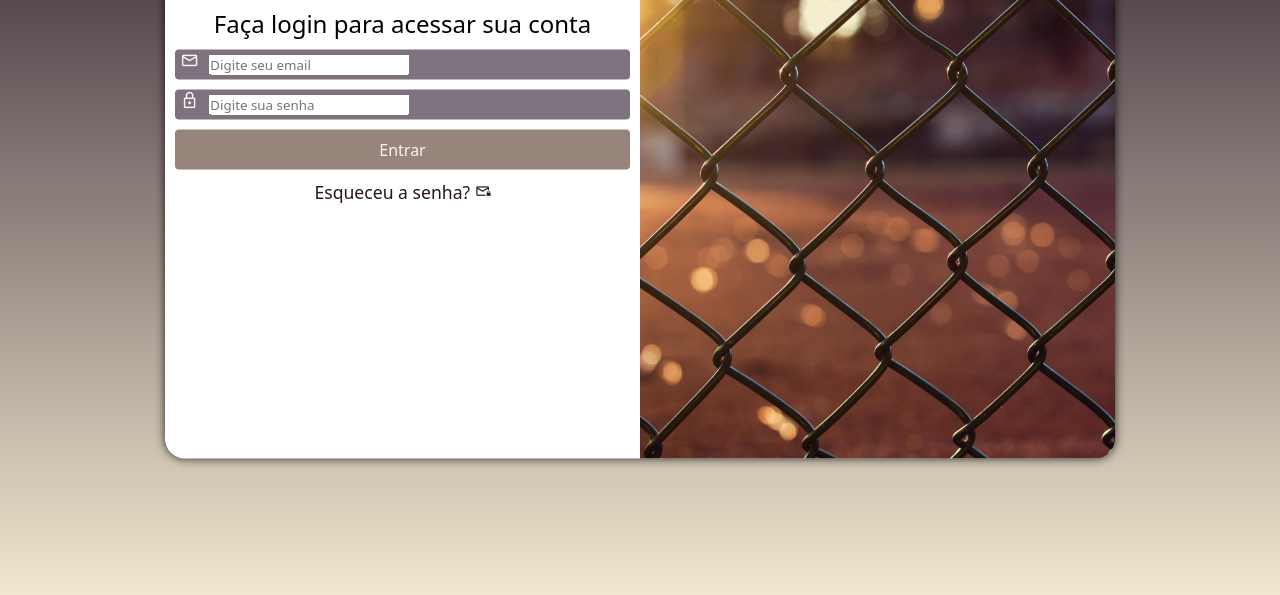
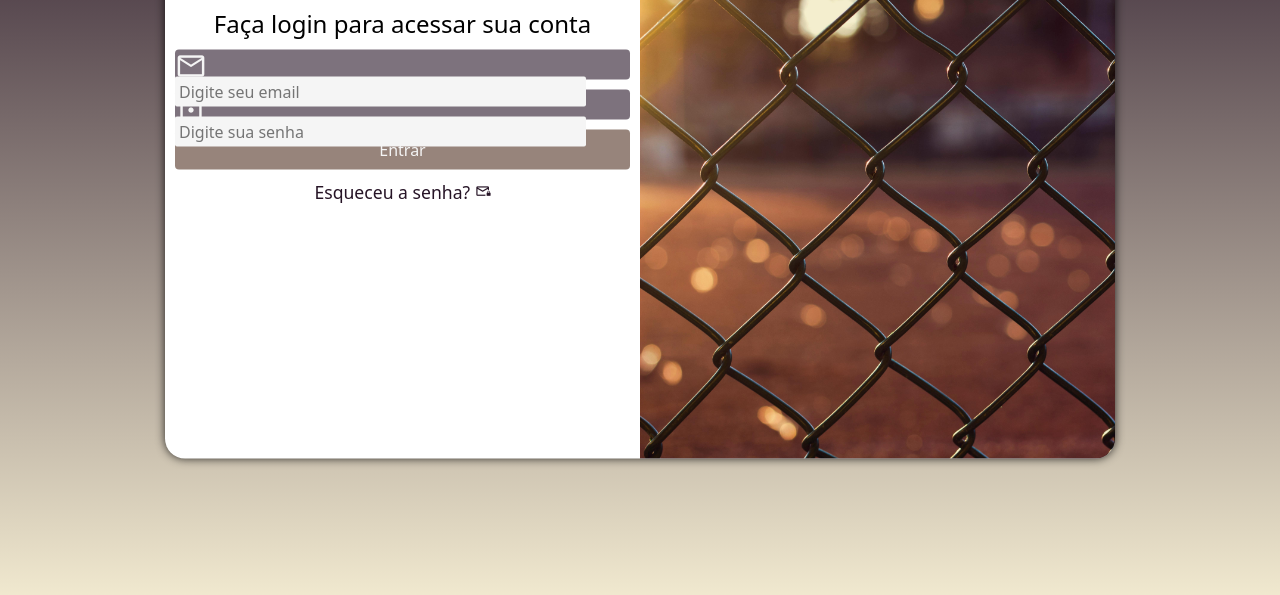
Before and after one commit to Joao-Aquino25/projeto-login, a plain HTML site: page index.html in a window 1280 px wide. Shown: the part 199-794 px from the top of the page. Drawn offline with nearby package versions, Linux system fonts and the light colour scheme.

Commit message:
Improve login form input and icon styling

```diff
--- a/estilos/style.css
+++ b/estilos/style.css
@@ -31,7 +31,6 @@ section#login {
   position: absolute;
   top: 50%;
   left: 50%;
-  transform: translate(-50%, -50%);
   overflow: hidden;
   background-color: white;
   width: 250px;
@@ -40,6 +39,7 @@ section#login {
   box-shadow: 0px 0px 10px rgba(0, 0, 0, 0.801);
   transition: width .4s, height .4s;
   transition-timing-function: ease;
+  transform: translate(-50%, -50%);
 }
 
 section#login>div#imagem {
@@ -100,6 +100,17 @@ div.campo>label {
   display: none;
 }
 
+div.campo>input {
+  background-color: whitesmoke;
+  font-size: 1em;
+  width: calc(100% - 44px);
+  height: 100%;
+  border: 0px;
+  border-radius: 2px;
+  padding: 4px;
+  transform: translateY(-10px);
+}
+
 form>div.campo {
   background-color: #26142698;
   border-radius: 4px;
@@ -108,8 +119,9 @@ form>div.campo {
   height: 30px
 }
 
-form>div.campo>i {
-  font-size: 1.2em;
-  padding: 0% 5px;
-  margin: 1px 0;
+div.campo>i {
+  font-size: 2em;
+  padding: 5px;
+  width: 50px;
+  margin: -5px;
 }
```
